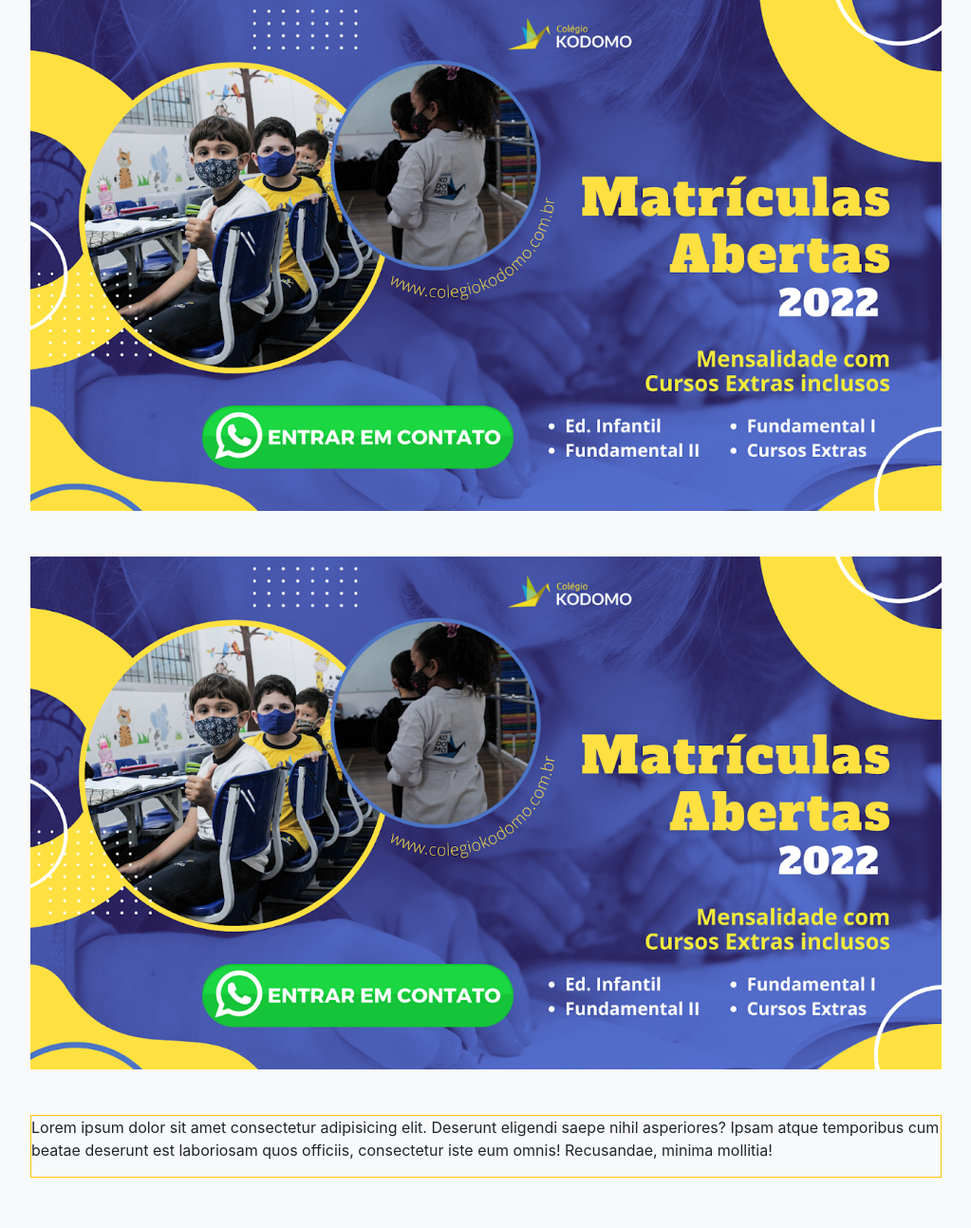
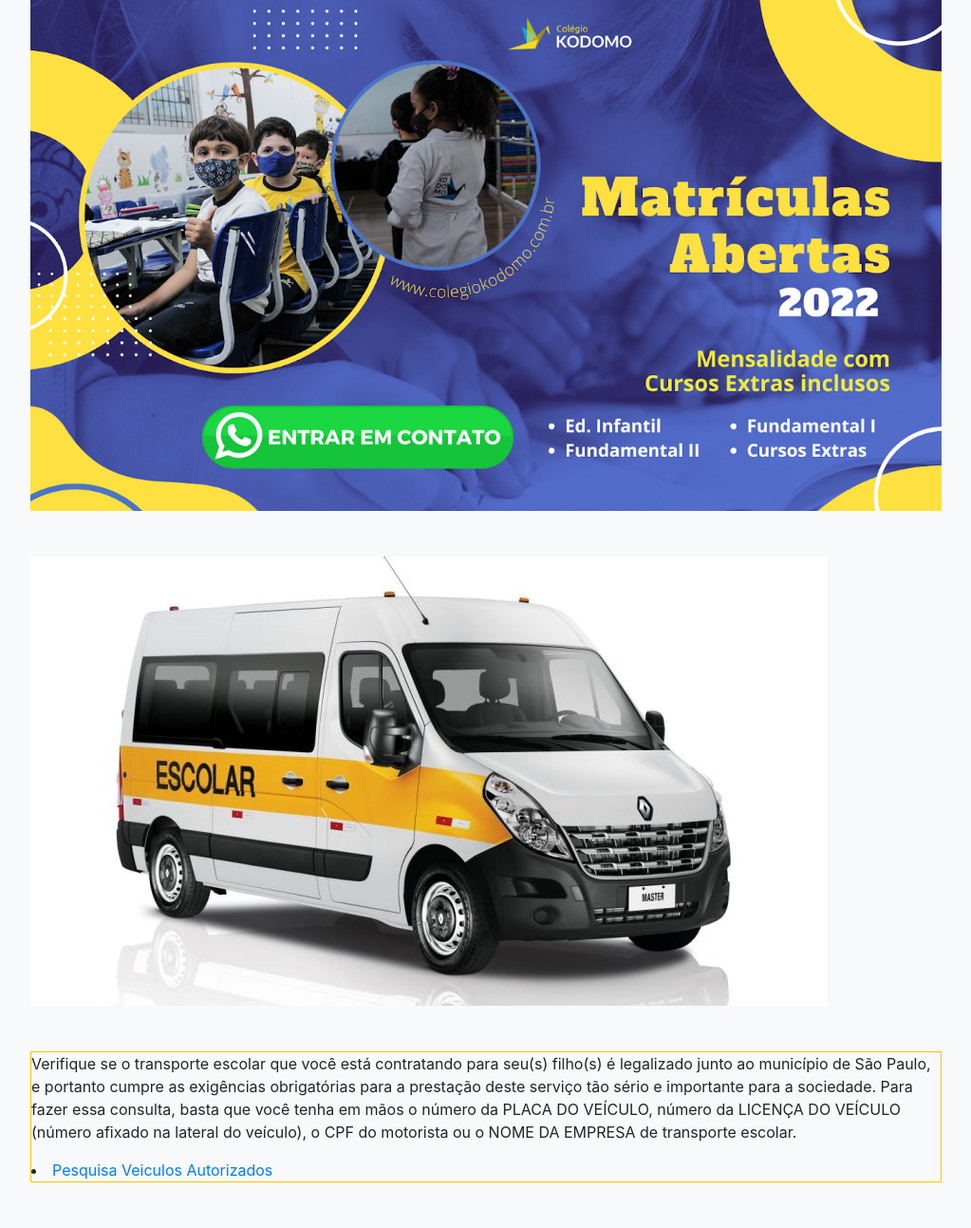
Before and after one commit to alexpls2021/tranporte_uniescolar, a Flask app: page / in a window 1280 px wide. Shown: the part 91-1384 px from the top of the page at 95% size, without its empty margins (128-1151 px from the left). Before the commit the page ends 1331 px from the top, so only its background shows below. Run offline with Flask 2, Linux system fonts and the light colour scheme.

Commit message:
adição de imagem

```diff
--- a/templates/index.html
+++ b/templates/index.html
@@ -58,10 +58,15 @@
             <section id="content" class="mb-5">
                 <div id="banners" class="m-auto w-75">
                     <img src="../static/img/Matrículas Abertas 2022 KODOMO (CAPA).png" class="img-fluid mb-5">
-                    <img src="../static/img/Matrículas Abertas 2022 KODOMO (CAPA).png" class="img-fluid mb-5">
+                    <img src="../static/img/transporte.jpg" class="img-fluid mb-5">
                 </div>
                 <div id="texto" class="m-auto w-75 border border-warning">
-                    <p> Lorem ipsum dolor sit amet consectetur adipisicing elit. Deserunt eligendi saepe nihil asperiores? Ipsam atque temporibus cum beatae deserunt est laboriosam quos officiis, consectetur iste eum omnis! Recusandae, minima mollitia!</p>
+                    <p> Verifique se o transporte escolar que você está contratando para seu(s) filho(s) é legalizado junto ao município de São Paulo, e portanto cumpre as exigências obrigatórias para a prestação deste serviço tão sério e importante para a sociedade.
+
+                        Para fazer essa consulta, basta que você tenha em mãos o número da PLACA DO VEÍCULO, número da LICENÇA DO VEÍCULO (número afixado na lateral do veículo), o CPF do motorista ou o NOME DA EMPRESA de transporte escolar.</p>
+                        <li class="breadcrumb-item">
+                            <a href="http://www3.prefeitura.sp.gov.br/smt/pesqtranspub.php">Pesquisa Veiculos Autorizados</a>
+                        </li>
                 </div>
             </section>
         </article>
```
Also changed, not shown: static/img/images.png (added), static/img/transporte.jpg (added).
